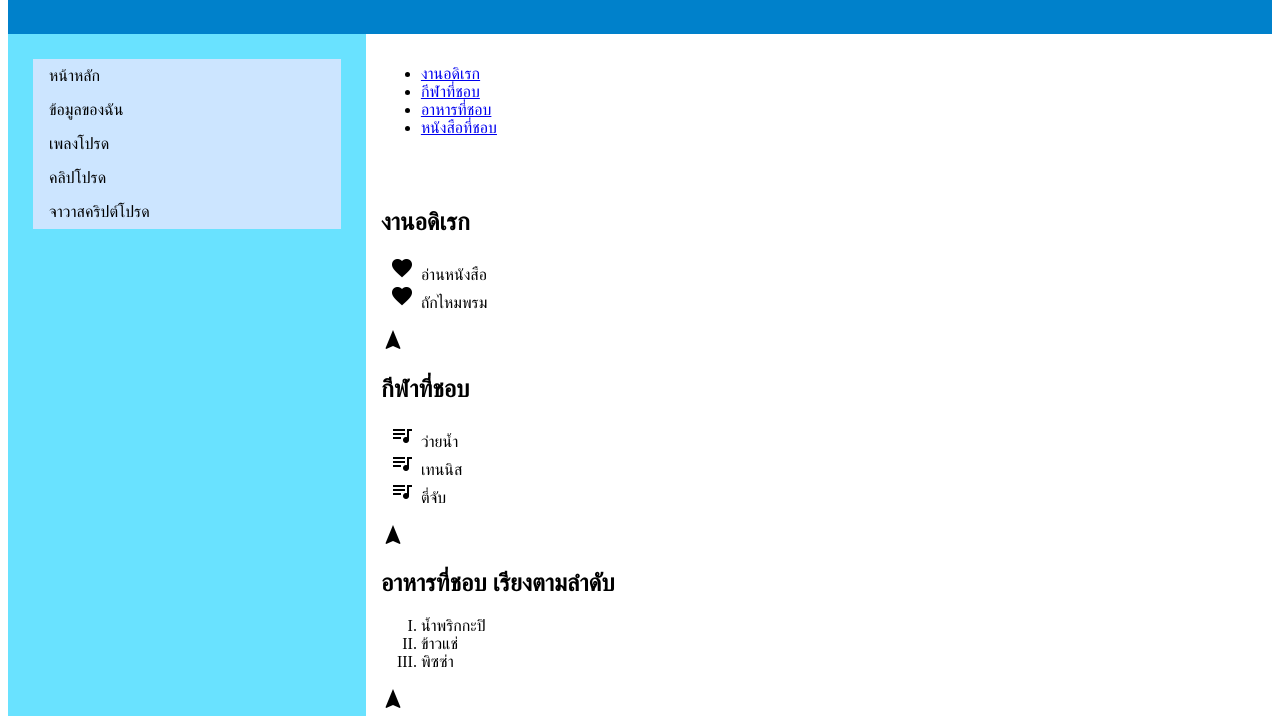
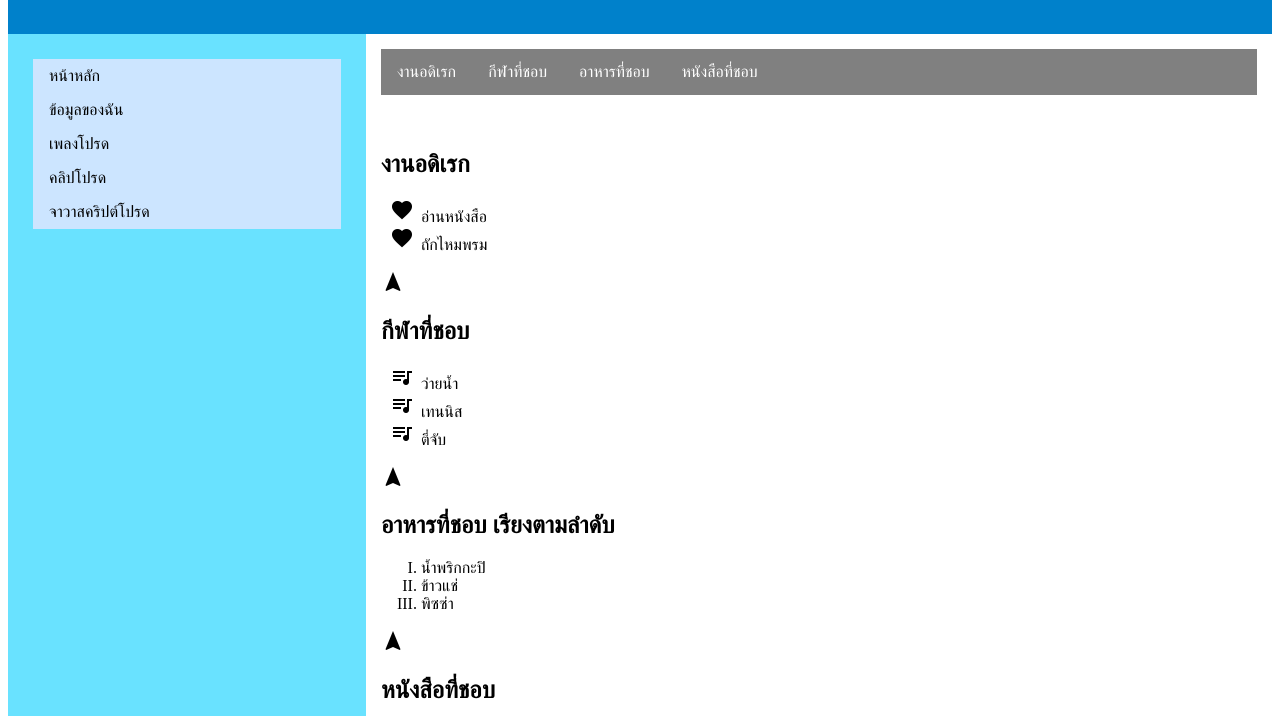
Before and after one commit to smeesathit/MySite, a plain HTML site: page my_info.html in a window 1280 px wide. Shown: the part 84-800 px from the top of the page. Drawn offline with Linux system fonts and the light colour scheme.

Commit message:
Top navigation bar

```diff
--- a/my_info.html
+++ b/my_info.html
@@ -35,16 +35,29 @@
 			}
 
 			tr:hover{background-color:#9932CC}
+.top_nav {
+        background-color: grey;
+}
+.top_nav ul {
+list-style-type: none;
+    margin: 0;
+    padding: 0;
+    overflow: hidden;
+}
+.top_nav li a {
+    display: block;
+    color: white;
+    text-align: center;
+    padding: 14px 16px;
+    text-decoration: none;
+    float: left;
 
-			.flex-container {
-			    display: -webkit-flex;
-			    display: flex;
-			    -webkit-flex-flow: row wrap;
-			    flex-flow: row wrap;
-			    text-align: center;
-			}
+}
 
-
+/* Change the link color on hover */
+.top_nav li a:hover {
+    background-color: #111;
+}
 
 		</style>
 	</head>
--- a/mystyle.css
+++ b/mystyle.css
@@ -35,15 +35,17 @@
 			    padding: 8px 16px;
 			}
 
-			#center {
-				text-align: center;
-			}
-
 			/* Change the link color on hover */
 			.nav li a:hover {
 			    background-color: #555;
 			    color: white;
 			}
+
+
+			#center {
+				text-align: center;
+			}
+
 			@media all and (min-width: 768px) {
 			    .nav {text-align:left;-webkit-flex: 1 auto;flex:1 auto;-webkit-order:1;order:1;}
 			    .article {-webkit-flex:5 0px;flex:5 0px;-webkit-order:2;order:2;}
```
